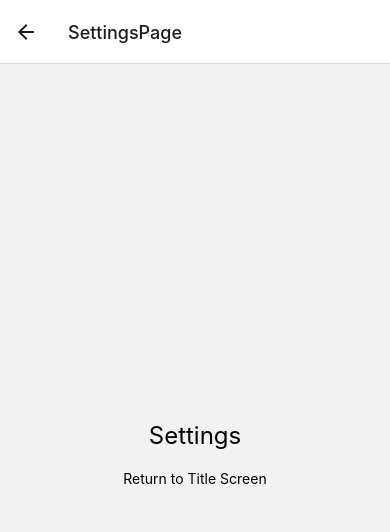
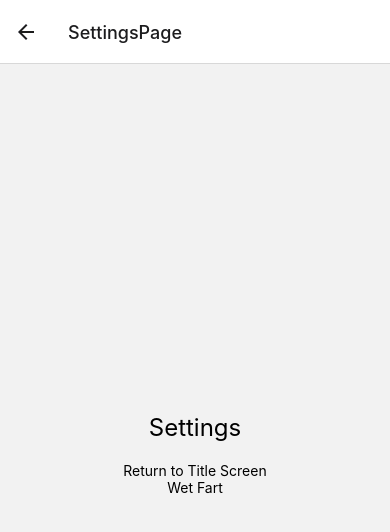
Before and after one commit to JuanSierra99/decibel_warrior, a React Native app in the folder cl411P1Sierra/: screen /SettingsPage in a window 390 px wide. Shown: the top 532 px of the page. Built offline with nearby package versions, Linux system fonts and the light colour scheme; what react-native-sound would draw is missing.

Commit message:
Change sound buttons

```diff
--- a/cl411P1Sierra/SettingsPage.js
+++ b/cl411P1Sierra/SettingsPage.js
@@ -2,9 +2,11 @@ import React, {useContext} from 'react';
 import {View, Text, Switch, TouchableOpacity, StyleSheet} from 'react-native';
 import {useNavigation} from '@react-navigation/native';
 import AppContext from './AppContext';
+import App from './App';
 
 const SettingsPage = () => {
   const navigation = useNavigation();
+  const context = useContext(AppContext);
   // const context = useContext(AppContext);
   // const soundEnabled = context.soundEnabled;
 
@@ -13,6 +15,13 @@ const SettingsPage = () => {
       <Text style={styles.title}>Settings</Text>
       <TouchableOpacity onPress={() => navigation.navigate('TitleScreen')}>
         <Text>Return to Title Screen</Text>
+      </TouchableOpacity>
+      <TouchableOpacity
+        onPress={() => {
+          context.changeSound('wet_fart.mp3');
+          console.log('Sound changed');
+        }}>
+        <Text>Wet Fart</Text>
       </TouchableOpacity>
     </View>
   );
```
